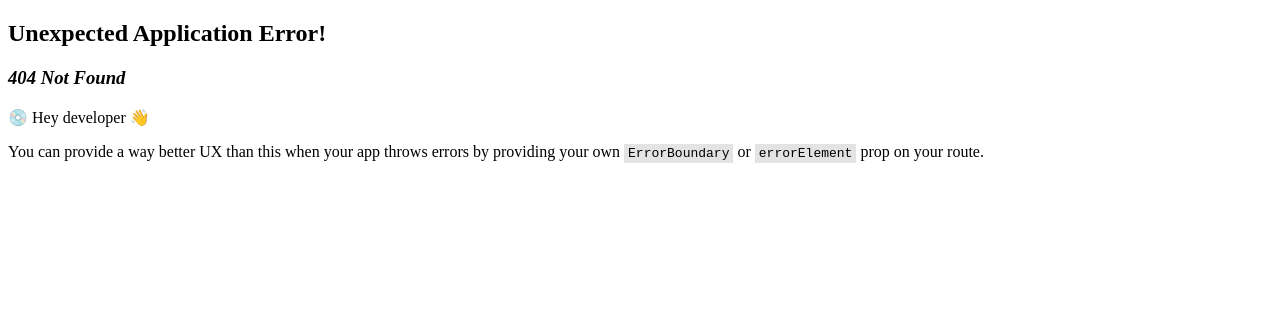
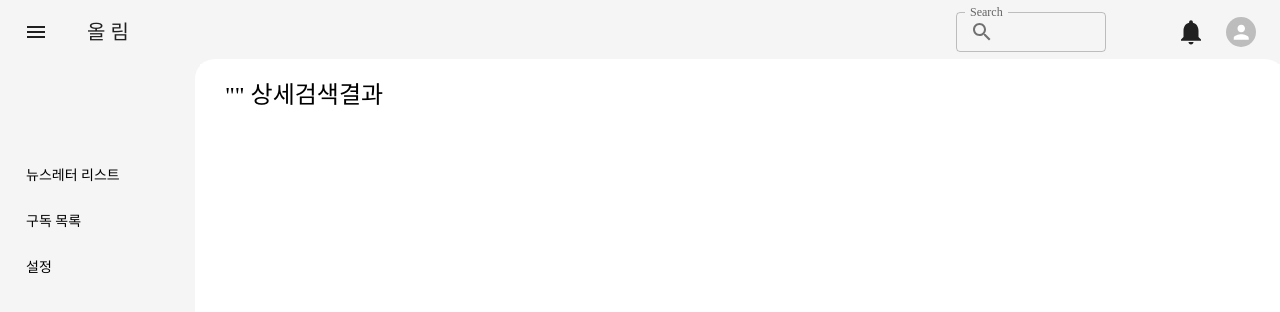
Before and after one commit to seunghaen/owlim_front, a React (Create React App) app: page /main/search in a window 1280 px wide. Before the commit this address had no page. Shown: the top 312 px of the page. Built offline with nearby package versions, Linux system fonts and the light colour scheme; a web font is replaced by a local one.

Commit message:
router auth check

```diff
--- a/src/components/Header/index.tsx
+++ b/src/components/Header/index.tsx
@@ -9,11 +9,49 @@ import ProfileMenu from "./ProfileMenu";
 import Notification from "./Notification";
 import SearchField from "./SearchField";
 
-function Header() {
+type HeaderProp = {
+  loggedin: Boolean;
+};
+
+function ForLoggedinUser() {
+  return (
+    <>
+      <SearchField />
+      <Box sx={{ flexGrow: 0 }}>
+        <Box>
+          <Notification />
+          <ProfileMenu />
+        </Box>
+      </Box>
+    </>
+  );
+}
+
+function ForLoggedoutUser() {
   const navigate = useNavigate();
+  return (
+    <>
+      <Button
+        onClick={() => {
+          navigate("/login");
+        }}
+      >
+        로그인하기
+      </Button>
+    </>
+  );
+}
+
+function Header(props: HeaderProp) {
+  const navigate = useNavigate();
+  const titleClickHandler = () => {
+    const path = props.loggedin ? "/main" : "/";
+    navigate(path);
+  };
   return (
     <AppBar position="fixed" sx={{ height: 64, boxShadow: "none" }}>
       <Toolbar sx={{}}>
+        {props.loggedin && (
           <IconButton
             size="large"
             edge="start"
@@ -23,24 +61,19 @@ function Header() {
           >
             <MenuIcon />
           </IconButton>
+        )}
         <Button color="inherit">
           <Typography
             fontWeight="fontWeightMedium"
             variant="h6"
             sx={{ textDecoration: "none", color: "inherit" }}
-            onClick={() => navigate("/")}
+            onClick={titleClickHandler}
           >
             올 림
           </Typography>
         </Button>
         <Box sx={{ flexGrow: 1 }}></Box>
-        <SearchField />
-        <Box sx={{ flexGrow: 0 }}>
-          <Box>
-            <Notification />
-            <ProfileMenu />
-          </Box>
-        </Box>
+        {props.loggedin ? <ForLoggedinUser /> : <ForLoggedoutUser />}
       </Toolbar>
     </AppBar>
   );
--- a/src/components/Sidebar/index.tsx
+++ b/src/components/Sidebar/index.tsx
@@ -4,15 +4,15 @@ import SidebarItem, { SidebarMenuItem } from "./SidebarItem";
 const listItems: SidebarMenuItem[] = [
   {
     listText: "뉴스레터 리스트",
-    path: "/",
+    path: "/main",
   },
   {
     listText: "구독 목록",
-    path: "/subscribe",
+    path: "/main/subscribe",
   },
   {
     listText: "설정",
-    path: "/setting",
+    path: "/main/setting",
   },
 ];
 function Sidebar() {
--- /dev/null
+++ b/src/pages/LandingPage/index.tsx
@@ -0,0 +1,8 @@
+import React from "react";
+import PageGrid from "../../UI/PageGrid";
+
+function LandingPage() {
+  return <PageGrid>EnterPage</PageGrid>;
+}
+
+export default LandingPage;
--- a/src/router/index.tsx
+++ b/src/router/index.tsx
@@ -1,46 +1,7 @@
-import { Outlet, createBrowserRouter } from "react-router-dom";
-import Header from "../components/Header";
-import Sidebar from "../components/Sidebar";
-import Main from "../pages/Main";
-import Setting from "../pages/Setting";
-import Subscribe from "../pages/Subscribe";
-import SearchPage from "../pages/SearchPage";
-import BaseModal from "../modals/BaseModal";
-import Login from "../pages/Login";
+import { createBrowserRouter } from "react-router-dom";
+import landginRoute from "./landingRoute";
+import mainRoute from "./mainRoute";
 
-const AppLayout = () => {
-  return (
-    <>
-      <BaseModal />
-      <Header />
-      <Sidebar />
-      <Outlet />
-    </>
-  );
-};
-
-const router = createBrowserRouter([
-  {
-    element: <AppLayout />,
-    children: [
-      {
-        path: "/",
-        element: <Login />,
-      },
-      {
-        path: "/subscribe",
-        element: <Subscribe />,
-      },
-      {
-        path: "/setting",
-        element: <Setting />,
-      },
-      {
-        path: "/search",
-        element: <SearchPage />,
-      },
-    ],
-  },
-]);
+const router = createBrowserRouter([landginRoute, mainRoute]);
 
 export default router;
--- /dev/null
+++ b/src/router/landingRoute.tsx
@@ -0,0 +1,23 @@
+import { Login } from "@mui/icons-material";
+import { Outlet, RouteObject } from "react-router-dom";
+import Header from "../components/Header";
+import LandingPage from "../pages/LandingPage";
+
+const LandngLayout = () => {
+  return (
+    <>
+      <Header loggedin={false} />
+      <Outlet />
+    </>
+  );
+};
+
+const landingRoute: RouteObject = {
+  element: <LandngLayout />,
+  children: [
+    { path: "/login", element: <Login /> },
+    { path: "/", element: <LandingPage /> },
+  ],
+};
+
+export default landingRoute;
--- /dev/null
+++ b/src/router/mainRoute.tsx
@@ -0,0 +1,44 @@
+import { Outlet } from "react-router-dom";
+import Header from "../components/Header";
+import Sidebar from "../components/Sidebar";
+import BaseModal from "../modals/BaseModal";
+import Main from "../pages/Main";
+import SearchPage from "../pages/SearchPage";
+import Setting from "../pages/Setting";
+import Subscribe from "../pages/Subscribe";
+
+const MainLayout = () => {
+  return (
+    <>
+      <BaseModal />
+      <Header loggedin={true} />
+      <Sidebar />
+      <Outlet />
+    </>
+  );
+};
+
+const mainRoute = {
+  path: "/main",
+  element: <MainLayout />,
+  children: [
+    {
+      path: "",
+      element: <Main />,
+    },
+    {
+      path: "subscribe",
+      element: <Subscribe />,
+    },
+    {
+      path: "setting",
+      element: <Setting />,
+    },
+    {
+      path: "search",
+      element: <SearchPage />,
+    },
+  ],
+};
+
+export default mainRoute;
```
Also changed, not shown: src/router/hoc/auth.tsx (added, +8 -0 lines). Lines whose indentation alone changed are shown as unchanged.
